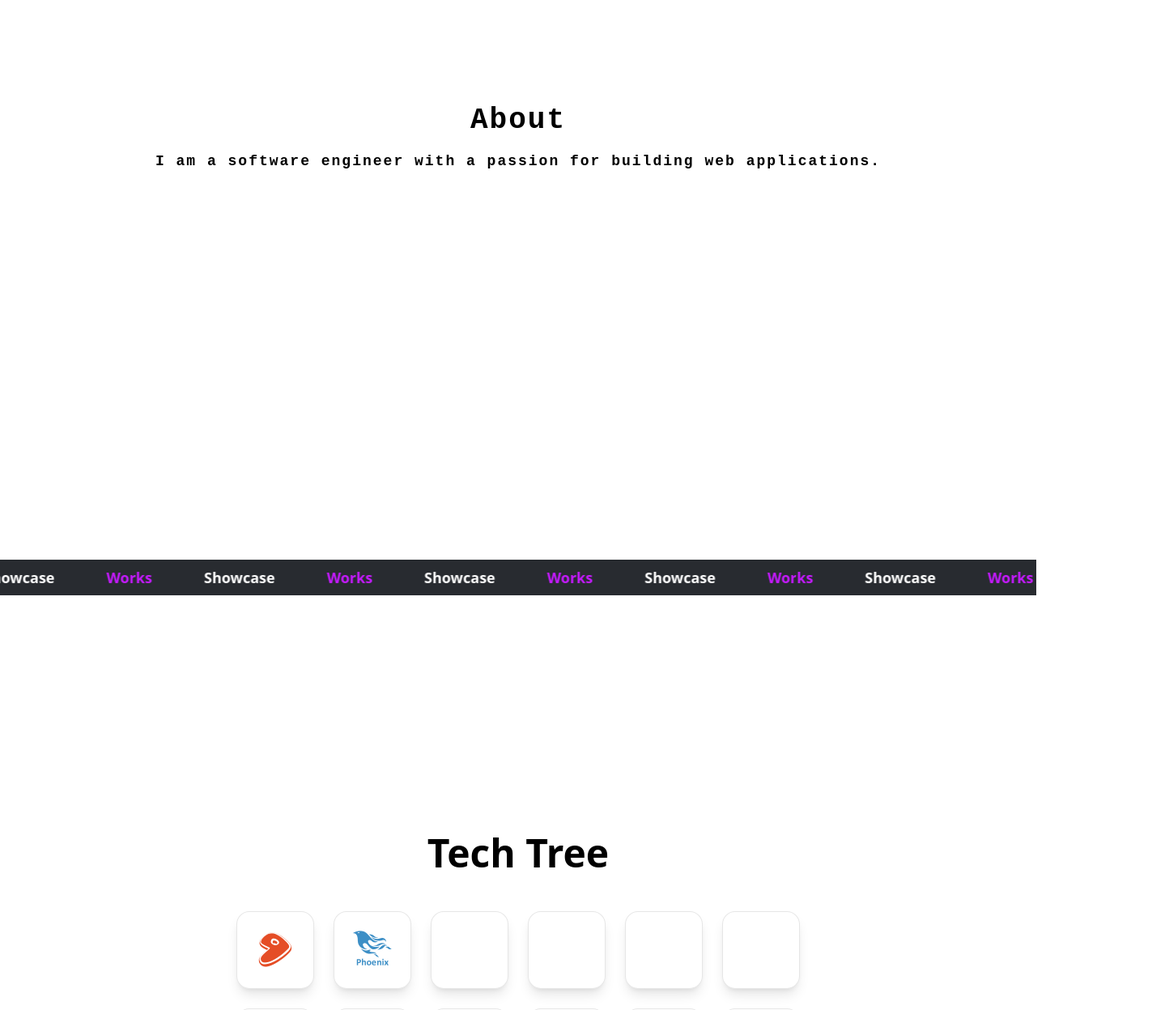
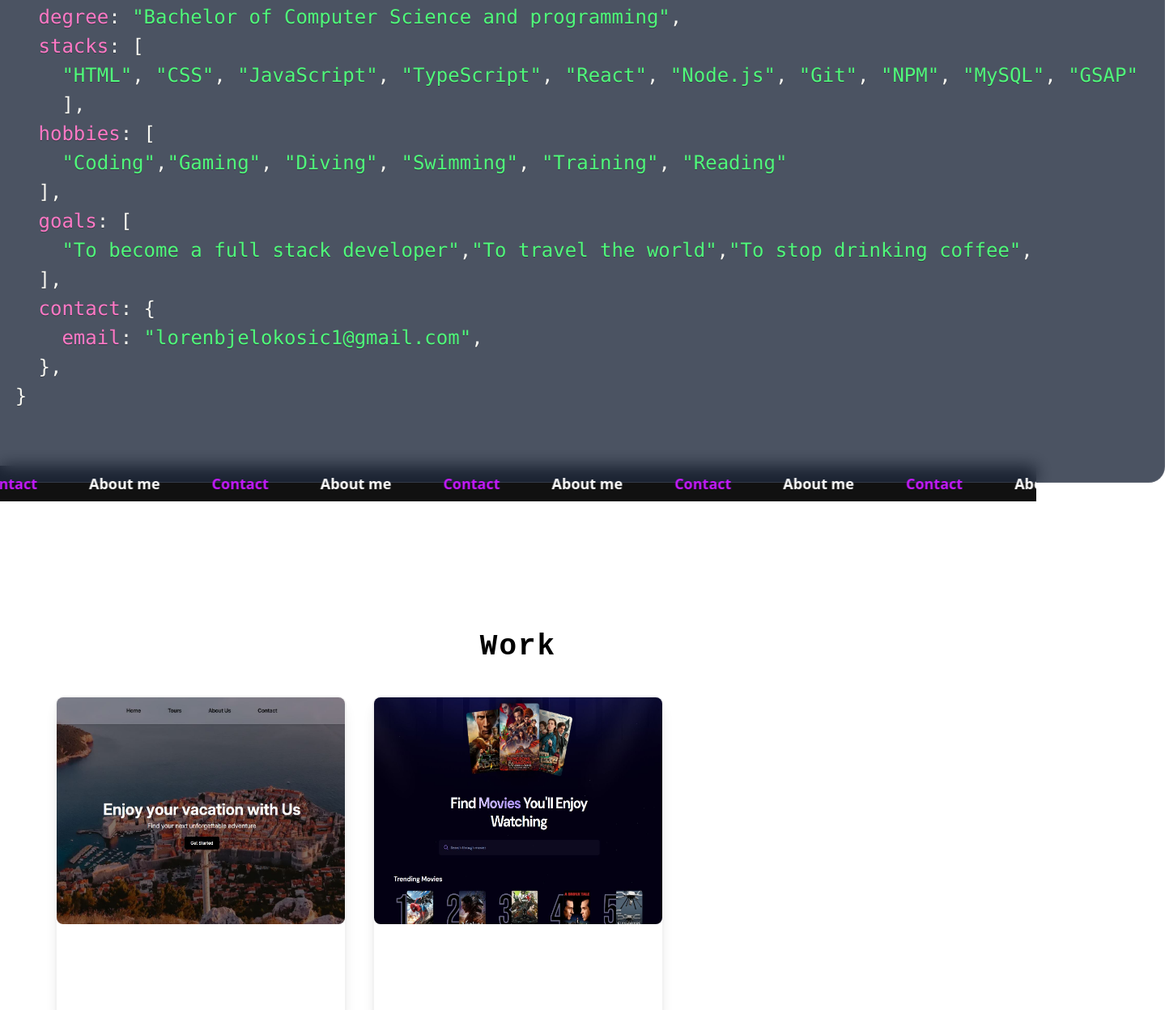
Before and after one commit to Lorendor/Loren_portfolio, a React (Vite) app: page / in a window 1280 px wide. Shown: the part 1089-2336 px from the top of the page at 81% size, 1439 px wide, since content can reach past the window. Built offline with nearby package versions, Linux system fonts and the light colour scheme.

Commit message:
Updated components, work component with flip a card component for project section

```diff
--- a/index.html
+++ b/index.html
@@ -8,7 +8,7 @@
     <link rel="preconnect" href="https://fonts.gstatic.com" crossorigin>
     <link href="https://fonts.googleapis.com/css2?family=Orbitron:wght@400;500;600;700;800;900&display=swap" rel="stylesheet">
     <link rel="stylesheet" href="https://cdn.jsdelivr.net/gh/devicons/devicon@latest/devicon.min.css">
-    <title>lorenbjelokosic</title>
+    <title>Loren Bjelokosić | Frontend Developer</title>
   </head>
   <body>
     <div id="root"></div>
--- a/package.json
+++ b/package.json
@@ -19,6 +19,7 @@
     "react": "^19.1.0",
     "react-dom": "^19.1.0",
     "react-icons": "^5.5.0",
+    "react-syntax-highlighter": "^15.6.1",
     "tailwindcss": "^4.1.11"
   },
   "devDependencies": {
--- a/src/App.jsx
+++ b/src/App.jsx
@@ -45,11 +45,15 @@ const App = () => {
       <Navbar />
       </div>
       <Hero />
-      <div className="pt-10">
+      <Marquee words={["About me", "Information"]}/>
+      <div>
         <AboutUs/>
       </div>
-      <div className="pt-30">
+      <div>
         <Marquee words={["About me", "Contact"]} />
+      </div>
+      <div>
+        <Work/>
       </div>
       <div className="pt-50">
         <TechTree/>
--- a/src/components/About.jsx
+++ b/src/components/About.jsx
@@ -1,13 +1,35 @@
 import React from 'react'
+import { Prism as SyntaxHighlighter } from 'react-syntax-highlighter';
+import { dracula } from 'react-syntax-highlighter/dist/esm/styles/prism';
 
 const About = () => {
   return (
-    <div className='w-full h-screen dark:bg-darkgray bg-white'>
-      <div className='w-full h-full flex flex-col items-center justify-center'>
-        <h1 className='text-4xl font-work-sans text-black dark:text-white'>About</h1>
-        <p className='text-lg font-work-sans pt-4 text-black dark:text-white'>
-          I am a software engineer with a passion for building web applications.
-        </p>
+    <div className='w-full h-screen  bg-white dark:bg-darkgray flex flex-col items-center justify-center'>
+      <div className="code-display items-center justify-center pt-20 pb-20 w-100px">
+        <SyntaxHighlighter language="jsx" style={dracula} customStyle={{ fontSize: '1.5rem',margin: '0',padding: '2rem',height: '100%',width: '100%',borderRadius: '20px',
+          backgroundColor: 'rgba(30,41,59,0.8)',backdropFilter: 'blur(10px)',border: '1px solid rgba(255,255,255,0.1)',marginBottom: '20px'}}>
+          {`
+          const aboutMe = {
+            name: "Loren Bjelokosić",
+            age: 25,
+            city: "Dubrovnik",
+            role: "Frontend Developer","React Developer",
+            degree: "Bachelor of Computer Science and programming",
+            stacks: [
+              "HTML", "CSS", "JavaScript", "TypeScript", "React", "Node.js", "Git", "NPM", "MySQL", "GSAP"
+              ],
+            hobbies: [
+              "Coding","Gaming", "Diving", "Swimming", "Training", "Reading"
+            ],
+            goals: [
+              "To become a full stack developer","To travel the world","To stop drinking coffee",
+            ],
+            contact: {
+              email: "lorenbjelokosic1@gmail.com",
+            },
+          }
+          `}
+        </SyntaxHighlighter>
       </div>
     </div>
   )
--- a/src/components/AnimatedHeading.jsx
+++ b/src/components/AnimatedHeading.jsx
@@ -32,7 +32,7 @@ export const AnimatedHeading = ({ phrases = ["Web Developer", "Designer", "Coder
   return (
     <h1 className="text-4xl text-black dark:text-white md:text-5xl font-work-sans tracking-wider font-bold">
       Hi I'm Loren,<br></br>{' '}
-      <span className="text-transparent bg-clip-text bg-gradient-to-r from-purple to-darkpurple">
+      <span className="text-transparent bg-clip-text bg-gradient-to-r from-purple to-darkpurple dark:from-purple dark:to-lightpurple">
         <span className="whitespace-nowrap font-work-sans ">
           {text}
           <span className="border-r-2 border-white/50 pr-1"></span>
--- /dev/null
+++ b/src/components/FlipCard.jsx
@@ -0,0 +1,26 @@
+import React from "react";
+import { useState } from "react";
+
+const FlipCard = ({ frontContent, backContent }) => {
+    const [flipped, setFlipped] = useState(false);
+
+    return (
+        <div
+            className="group [perspective:1000px] w-90 h-100"
+            onClick={() => setFlipped(f => !f)}
+        >
+            <div
+                className="relative w-full h-full transition-transform duration-700 [transform-style:preserve-3d] group-hover:[transform:rotateY(180deg)]"
+            >
+            <div className="absolute w-full h-full backface-hidden flex items-center justify-center bg-white dark:bg-darkgray rounded-xl shadow-lg border-2 border-gray/10">
+                {frontContent}
+            </div>
+            <div className="absolute w-full h-full backface-hidden flex items-center justify-center bg-purple text-white rounded-xl shadow-lg p-8 [transform:rotateY(180deg)]">
+                {backContent}
+            </div>
+            </div>
+        </div>
+  )
+};
+
+export default FlipCard;
--- a/src/components/Hero.jsx
+++ b/src/components/Hero.jsx
@@ -35,7 +35,7 @@ const Hero = () => {
             I develop visually appealing and user-friendly websites with a strong focus on accessibility, responsiveness and performance.
           </p>
           <div className='flex flex-col sm:flex-row gap-3 sm:gap-4 mt-6 sm:mt-8 justify-center lg:justify-start'>
-            <button className='px-6 sm:px-8 py-3 bg-purple text-white rounded-full font-semibold hover:bg-white hover:text-black border-purple border-2 hover:border-purple transition-all duration-300 transform hover:scale-105 text-sm sm:text-base'>
+            <button className='px-6 sm:px-8 py-3 bg-purple text-white rounded-full font-semibold hover:bg-white dark:hover:bg-darkgray hover:text-black dark:hover:text-white border-purple border-2 hover:border-purple transition-all duration-300 transform hover:scale-105 text-sm sm:text-base'>
               Hire me
             </button>
             <button className='px-6 sm:px-8 py-3 border-2 border-purple text-black dark:text-white rounded-full font-semibold hover:border-purple/40 hover:text-white hover:bg-purple transition-all duration-300 text-sm sm:text-base'>
@@ -50,7 +50,7 @@ const Hero = () => {
                   href={item.href}
                   target="_blank"
                   rel="noopener noreferrer"
-                  className="text-gray-600 dark:text-white hover:text-purple transition-colors"
+                  className="text-darkgray dark:text-white hover:text-purple transition-colors"
                 >
                   <span className="sr-only">{item.name}</span>
                   <item.icon className="h-8 w-8 hover:scale-110 transition-all duration-300 hover:text-purple " aria-hidden="true" />
--- a/src/components/Marquee.jsx
+++ b/src/components/Marquee.jsx
@@ -1,9 +1,7 @@
 import React, { useRef, useEffect } from "react";
 import gsap from "gsap";
 
-const words = ["Works", "Showcase"];
-
-const Marquee = () => {
+const Marquee = ({ words }) => {
   const marqueeRef = useRef(null);
 
   useEffect(() => {
@@ -25,8 +23,8 @@ const Marquee = () => {
     return () => ctx.revert();
   }, []);
 
-  // Repeat the words enough times for a seamless loop
-  const repeatedWords = Array(40).fill(words).flat();
+  // Repeat the words for loop
+  const repeatedWords = Array(80).fill(words).flat();
 
   return (
     <div className="overflow-hidden w-full bg-darkgray dark:bg-white py-2">
@@ -39,7 +37,7 @@ const Marquee = () => {
           <span
             key={idx}
             className={`mx-8 text-lg font-semibold ${
-              word === "Works" ? "text-purple" : "text-white dark:text-black"
+              idx % 2=== 1 ? "text-purple" : "text-white dark:text-black"
             }`}
           >
             {word}
--- a/src/components/Work.jsx
+++ b/src/components/Work.jsx
@@ -1,9 +1,68 @@
 import React from 'react'
+import FlipCard from './FlipCard'
+import { projects } from '../data/projects'
 
 const Work = () => {
   return (
-    <div>
-      a
+    <div className='w-full min-h-screen bg-white dark:bg-darkgray flex flex-col items-center justify-center py-20'>
+      <h1 className='text-4xl font-work-sans text-black dark:text-white mb-10'>Work</h1>
+      <div className='grid grid-cols-1 md:grid-cols-2 lg:grid-cols-3 gap-8 max-w-7xl mx-auto px-4'>
+        {projects.map((project, index) => (
+          <FlipCard
+            key={index}
+            frontContent={
+              <div className="flex flex-col w-full h-full items-center">
+                <img
+                  src={project.image.replace('/public', '')}
+                  alt={`${project.title} Screenshot`}
+                  className="rounded-lg w-full h-70 object-fill"
+                />
+                <div className="flex items-start pt-10 space-x-4">
+                  {project.techs.map((tech, techIndex) => (
+                    <i
+                      key={techIndex}
+                      className={`${tech.icon} colored text-5xl`}
+                      title={tech.name}
+                    ></i>
+                  ))}
+                </div>
+              </div>
+            }
+            backContent={
+              <div className="flex flex-col h-full justify-between">
+                <div>
+                  <h3 className="font-bold text-center text-lg mb-4">{project.title}</h3>
+                  <p className="text-md">
+                    {project.description}
+                  </p>
+                </div>
+                <div className="mt-5 space-y-2">
+                  {project.website && (
+                    <a
+                      href={project.website}
+                      target="_blank"
+                      rel="noopener noreferrer"
+                      className="flex items-center justify-center text-white hover:text-black"
+                    >
+                      <i className="devicon-vercel-plain text-3xl mr-2"></i>
+                      View website
+                    </a>
+                  )}
+                  <a
+                    href={project.github}
+                    target="_blank"
+                    rel="noopener noreferrer"
+                    className="flex items-center justify-center text-white hover:text-black"
+                  >
+                    <i className="devicon-github-original text-3xl mr-2"></i>
+                    View on GitHub
+                  </a>
+                </div>
+              </div>
+            }
+          />
+        ))}
+      </div>
     </div>
   )
 }
--- /dev/null
+++ b/src/data/projects.jsx
@@ -0,0 +1,25 @@
+export const projects = [
+  {
+    image: "/projekt1.JPG",
+    title: "Mala Mare Tours",
+    description: "My freelance project where i created a website for a local taxi tour company in Croatia. On this project i used React, Tailwind CSS and GSAP for the animation. Hosted on Vercel.",
+    techs: [
+      { name: "React", icon: "devicon-react-original" },
+      { name: "Tailwind", icon: "devicon-tailwindcss-plain" },
+      // add more as needed
+    ],
+    website: "https://malamaretours.com",
+    github: "https://github.com/yourusername/project-one"
+  },
+  {
+    image: "/projekt2.JPG",
+    title: "Project Two",
+    description: "This is a description of Project Two.",
+    techs: [
+      { name: "React", icon: "devicon-react-original" },
+      { name: "Node.js", icon: "devicon-nodejs-plain" },
+    ],
+    github: "https://github.com/yourusername/project-two"
+  },
+  // ...more projects
+];
--- a/src/index.css
+++ b/src/index.css
@@ -5,8 +5,9 @@
 
 @theme {
 
-  --color-darkgray: #282b30;
+  --color-darkgray: #111111; /*#252526*/
   --color-white: #ffffff;
+  --color-green: #00FF00;
   --color-lightpurple: #cc33ff;
   --color-darkpurple: #730099;
   --color-purple:#c61aff;
```
Also changed, not shown: src/data/techs.jsx (+0 -12 lines), public/croatia.png (deleted), 1 other file (tests, documents, lock files or other folders).
